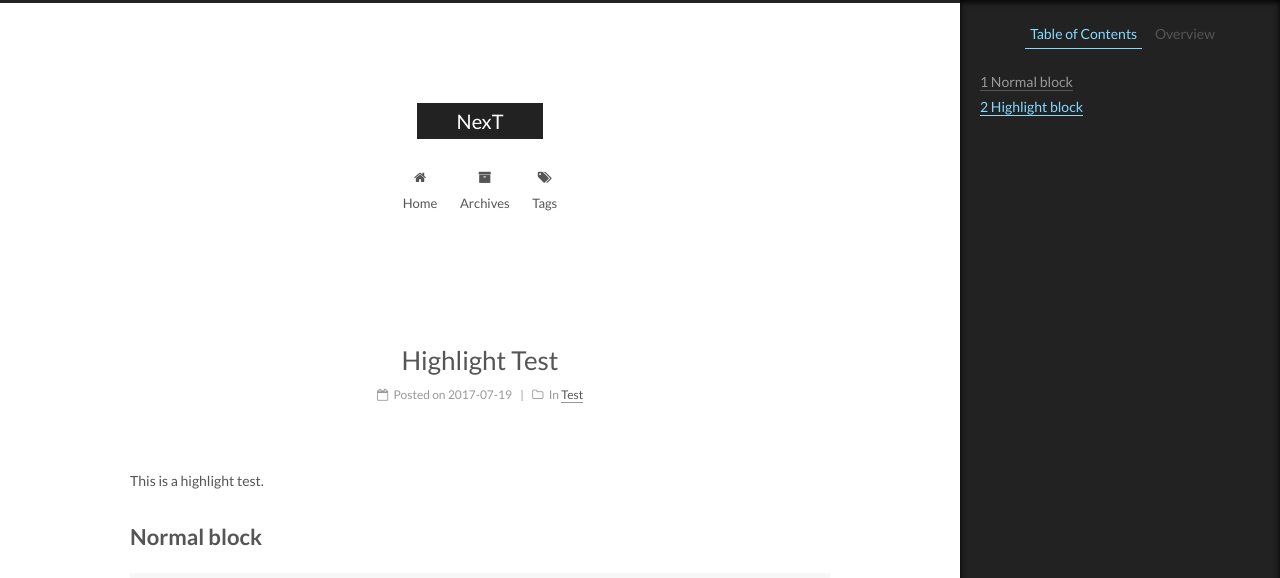
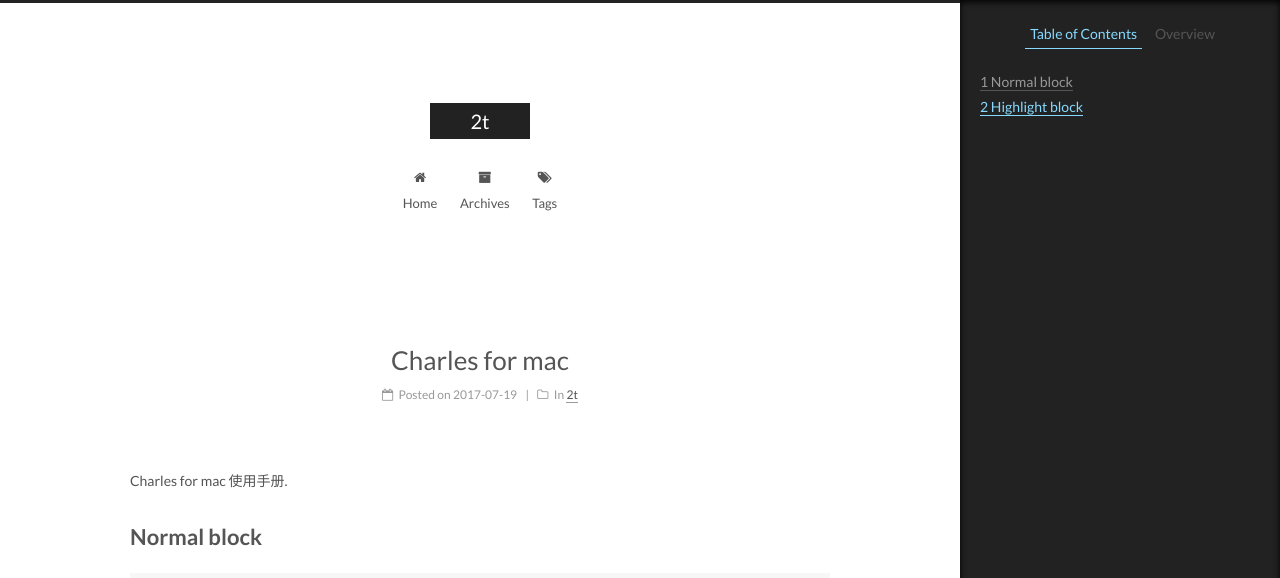
Before and after one commit to hi2t/hi2t.github.io, a Jekyll site: the page built from _posts/2017-07-19-highlight-test.md, in a window 1280 px wide. Shown: the top 578 px of the page. Built offline with Jekyll 4.4.1, drawn with Linux system fonts in a browser that asks for light colours.

Commit message:
charles for mac

```diff
--- a/_config.yml
+++ b/_config.yml
@@ -4,7 +4,7 @@
 # ---------------------------------------------------------------
 
 # Site
-title: NexT
+title: 2t
 subtitle:
 description:
 author: 2t
--- a/_posts/2017-07-19-highlight-test.md
+++ b/_posts/2017-07-19-highlight-test.md
@@ -1,11 +1,11 @@
 ---
-title: Highlight Test
+title: Charles for mac
 categories:
- - Test
+ - 2t
 tags:
 ---
 
-This is a highlight test.
+Charles for mac 使用手册.
 
 # Normal block
 
```
